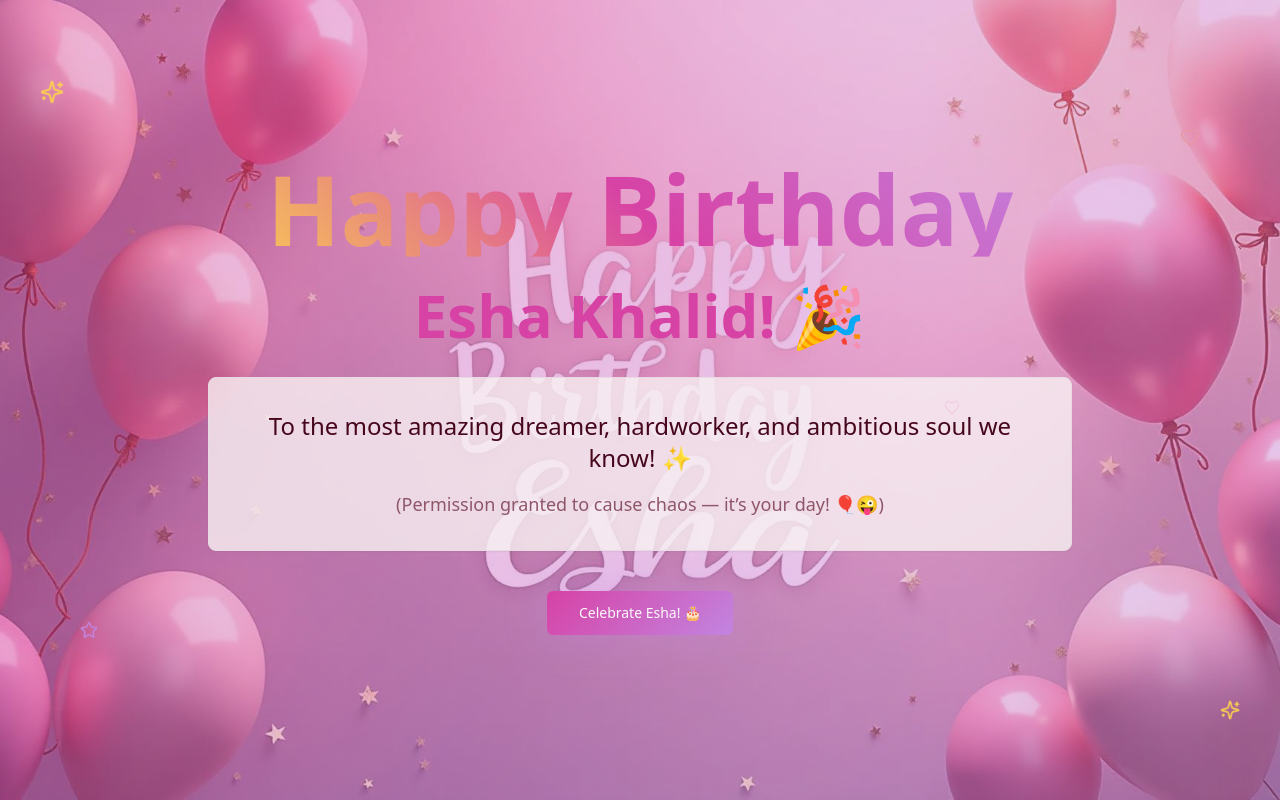
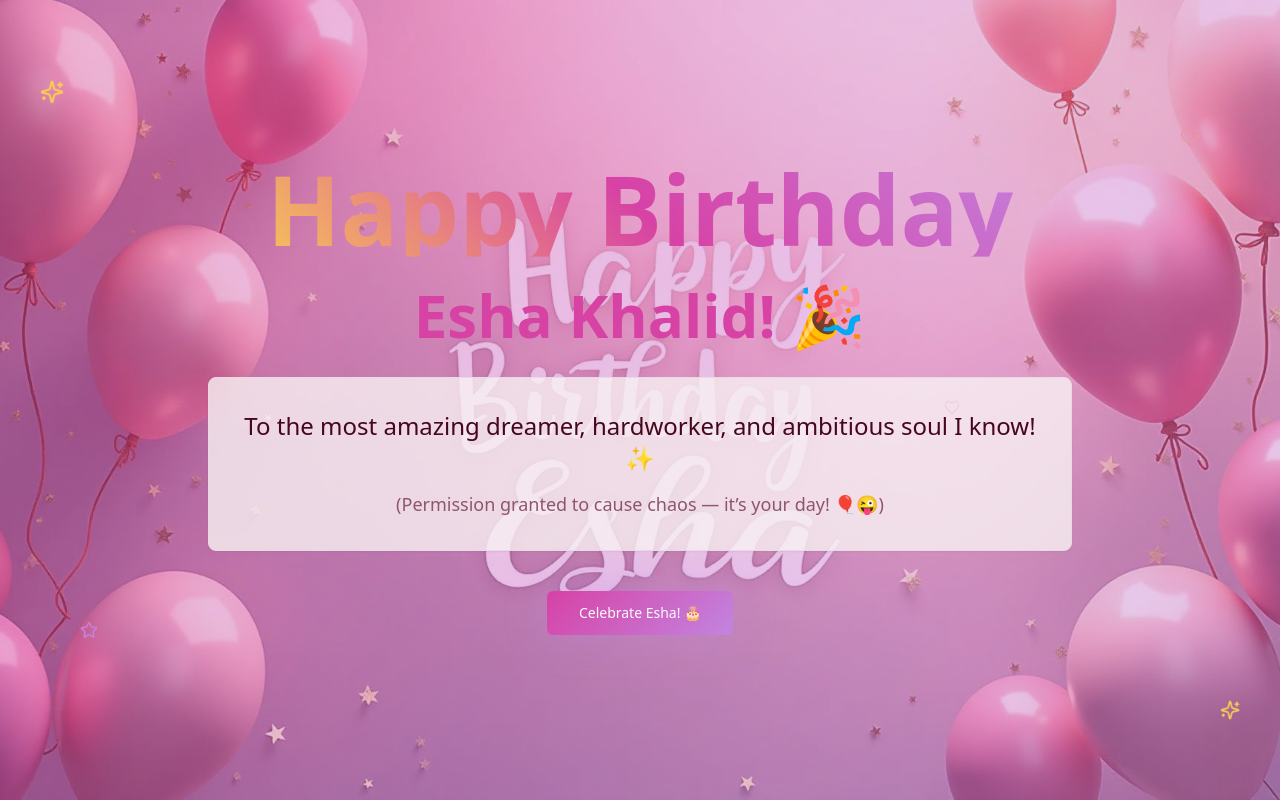
Before and after one commit to MBIlalsheikh05/Birthday-Wish-Website, a React (Vite) app: page / in a window 1280 px wide. Shown: the top 802 px of the page. Built offline with nearby package versions, Linux system fonts and the light colour scheme.

Commit message:
Change "we" to "I"
Updated the text in the HeroSection component from "we" to "I".

```diff
--- a/src/components/HeroSection.tsx
+++ b/src/components/HeroSection.tsx
@@ -33,7 +33,7 @@ const HeroSection = () => {
 
           <Card className="bg-card/80 backdrop-blur-sm p-8 shadow-celebration animate-scale-in">
             <p className="text-xl md:text-2xl text-foreground leading-relaxed">
-              To the most amazing dreamer, hardworker, and ambitious soul we know! ✨
+              To the most amazing dreamer, hardworker, and ambitious soul I know! ✨
             </p>
             <p className="text-lg text-muted-foreground mt-4">
               (Permission granted to cause chaos — it’s your day! 🎈😜)
```
